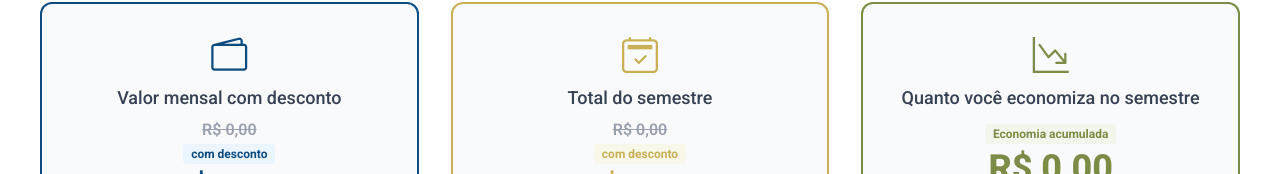
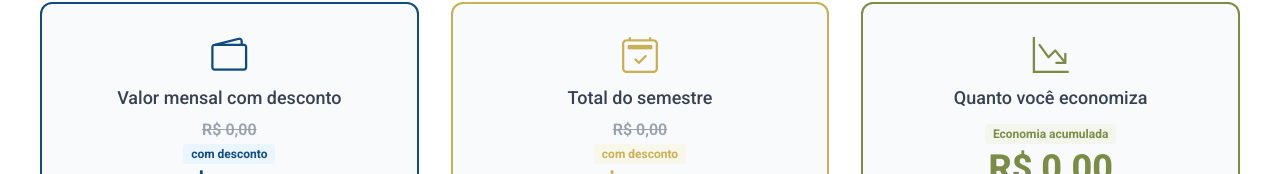
Before and after one commit to madebycotrim/softhub-calculadora, a plain HTML site: page index.html in a window 1280 px wide. Shown: the part 460-634 px from the top of the page. Drawn offline with nearby package versions, Linux system fonts and the light colour scheme.

Commit message:
Update index.html

```diff
--- a/index.html
+++ b/index.html
@@ -149,7 +149,7 @@
                 <div
                     class="border-2 border-[#7A8C45] rounded-xl py-8 px-4 bg-gray-50 flex flex-col items-center relative">
                     <i class="bi bi-graph-down-arrow text-4xl text-[#7A8C45] mb-2"></i>
-                    <p class="text-lg font-medium text-gray-700 mb-2">Quanto você economiza no semestre</p>
+                    <p class="text-lg font-medium text-gray-700 mb-2">Quanto você economiza</p>
                     <div class="flex flex-col items-center mb-2">
                         <span
                             class="inline-block bg-[#f2f6ec] text-[#7A8C45] text-xs font-bold rounded px-2 py-0.5 mt-1 mb-1">Economia
```
